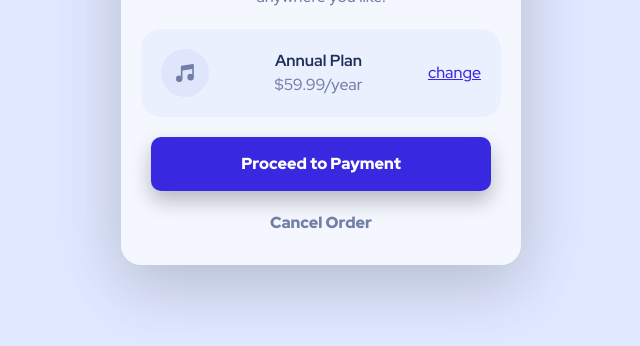
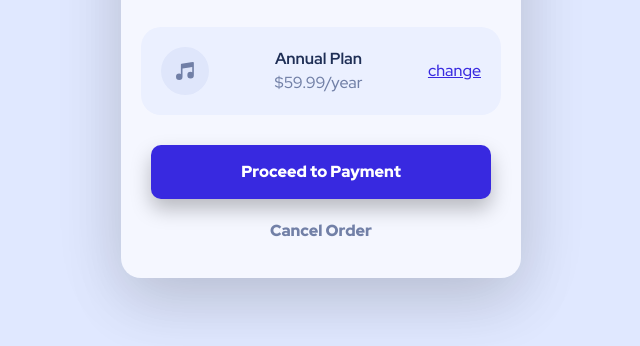
Before and after one commit to chikarl/Order-summary-Frontend-master, a plain HTML site: page index.html in a window 1280 px wide. Shown: the part 454-800 px from the top of the page, without its empty margins (319-959 px from the left). Drawn offline with Linux system fonts and the light colour scheme.

Commit message:
fix the padding and margin

```diff
--- a/style.css
+++ b/style.css
@@ -44,7 +44,7 @@ p {
   display: flex;
   flex-direction: row;
   justify-content: space-between;
-  margin: 20px 20px;
+  margin: 30px 20px;
   border-radius: 20px;
   padding: 20px 20px;
   background-color: hsl(225, 100%, 96%);
@@ -94,7 +94,7 @@ p {
 }
 
 .btn {
-  margin-bottom: 30px;
+  margin-bottom: 35px;
 }
 
 .btn a:hover {
```
